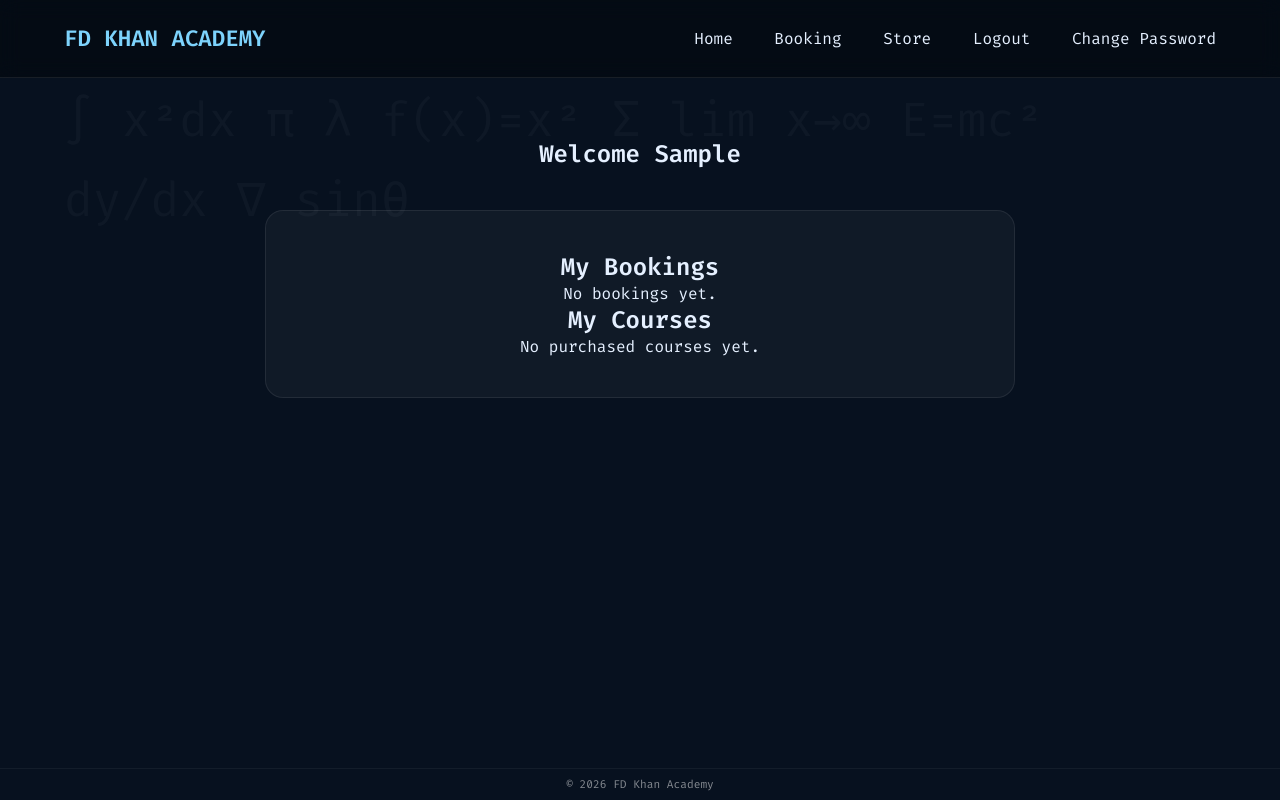
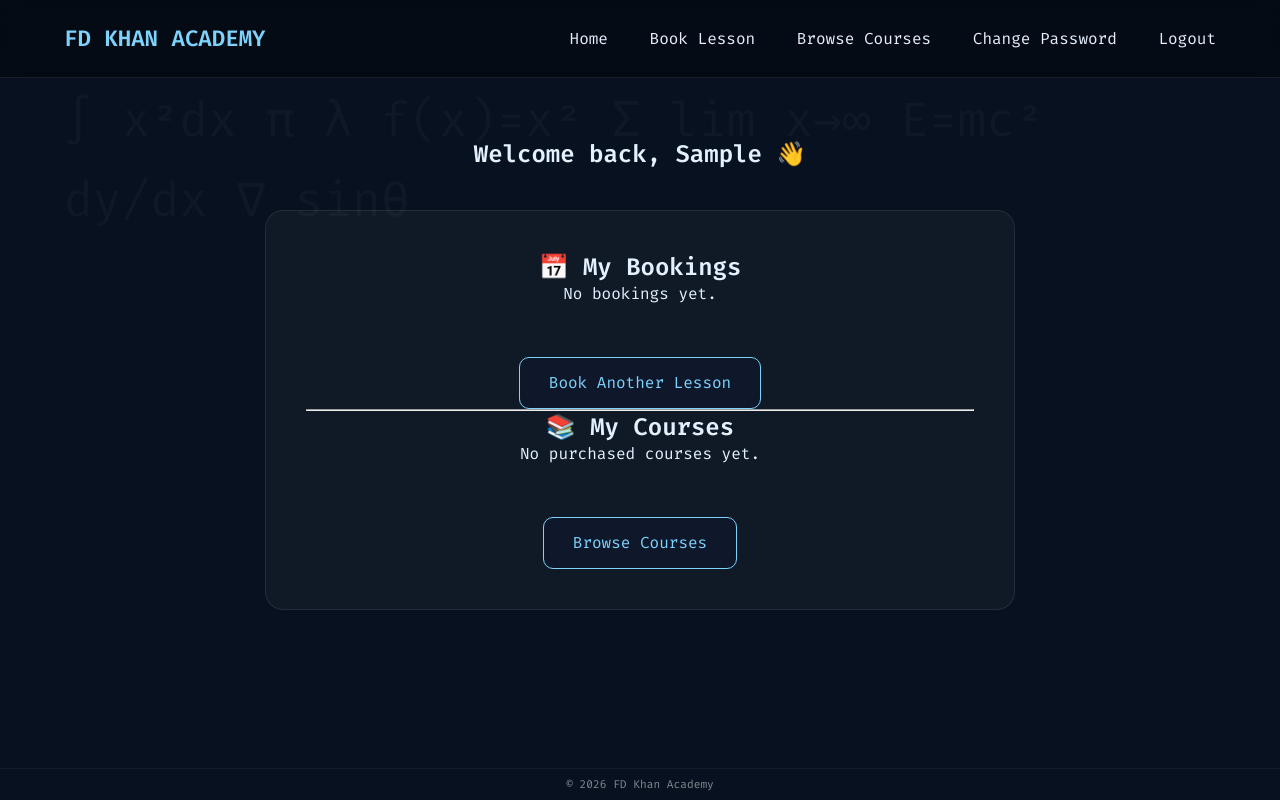
Before and after one commit to Sinqo30/FD-Khan-Academy, a Flask app: page /student/dashboard in a window 1280 px wide. Run offline with Flask 3, Linux system fonts and the light colour scheme; the visitor is signed in with stand-in values (Sample User, id 1); data comes from the database, SQL or seed files in the repository; data that the repository does not hold is empty.

Commit message:
Complete booking module

```diff
--- a/app/templates/student_dashboard.html
+++ b/app/templates/student_dashboard.html
@@ -9,9 +9,7 @@
 
 </head>
 
-
 <body>
-
 
 <header>
 
@@ -19,118 +17,127 @@
 FD KHAN ACADEMY
 </div>
 
-
 <nav>
 
 <a href="/">Home</a>
 
-<a href="{{ url_for('booking.booking_page') }}">Booking</a>
+<a href="{{ url_for('booking.booking_page') }}">Book Lesson</a>
 
-<a href="{{ url_for('store.store_page') }}">Store</a>
+<a href="{{ url_for('store.store_page') }}">Browse Courses</a>
+
+<a href="{{ url_for('auth.change_password') }}">Change Password</a>
 
 <a href="{{ url_for('auth.logout') }}">Logout</a>
-<a href="{{ url_for('auth.change_password') }}">
-Change Password
-</a>
 
 </nav>
 
 </header>
 
-
-
 <section class="section">
 
 <div class="container">
 
-
 <h1>
-Welcome {{ current_user.first_name }}
+Welcome back, {{ current_user.first_name }} 👋
 </h1>
-
-
 
 <div class="terminal-box">
 
-
-<h2>
-My Bookings
-</h2>
-
+<h2>📅 My Bookings</h2>
 
 {% if bookings %}
 
+<table width="100%">
+
+<tr>
+
+<th>Date</th>
+
+<th>Time</th>
+
+<th>Subject</th>
+
+<th>Status</th>
+
+</tr>
+
 {% for booking in bookings %}
 
-<p>
+<tr>
 
-{{ booking.date }}
--
-{{ booking.time }}
+<td>{{ booking.date }}</td>
 
-|
+<td>{{ booking.time }}</td>
 
-{{ booking.subject }}
+<td>{{ booking.subject }}</td>
 
-|
+<td>{{ booking.status }}</td>
 
-{{ booking.status }}
-
-</p>
-
+</tr>
 
 {% endfor %}
 
+</table>
 
 {% else %}
 
-<p>
-No bookings yet.
-</p>
+<p>No bookings yet.</p>
 
 {% endif %}
 
+<br>
 
+<a class="btn" href="{{ url_for('booking.booking_page') }}">
+Book Another Lesson
+</a>
 
+<hr>
 
-<h2>
-My Courses
-</h2>
-
+<h2>📚 My Courses</h2>
 
 {% if purchases %}
 
+<table width="100%">
+
+<tr>
+
+<th>Course ID</th>
+
+<th>Payment</th>
+
+</tr>
 
 {% for purchase in purchases %}
 
-<p>
+<tr>
 
-Course ID:
-{{ purchase.course_id }}
+<td>{{ purchase.course_id }}</td>
 
-</p>
+<td>{{ purchase.payment_status }}</td>
 
+</tr>
 
 {% endfor %}
 
+</table>
 
 {% else %}
 
-<p>
-No purchased courses yet.
-</p>
+<p>No purchased courses yet.</p>
 
 {% endif %}
 
+<br>
 
+<a class="btn" href="{{ url_for('store.store_page') }}">
+Browse Courses
+</a>
 
 </div>
-
 
 </div>
 
 </section>
-
 
 <footer>
 
@@ -138,7 +145,6 @@ No purchased courses yet.
 
 </footer>
 
-
 </body>
 
 </html>
```
Also changed, not shown: app/admin/routes.py (+7 -1 lines), app/templates/base.html (added).
